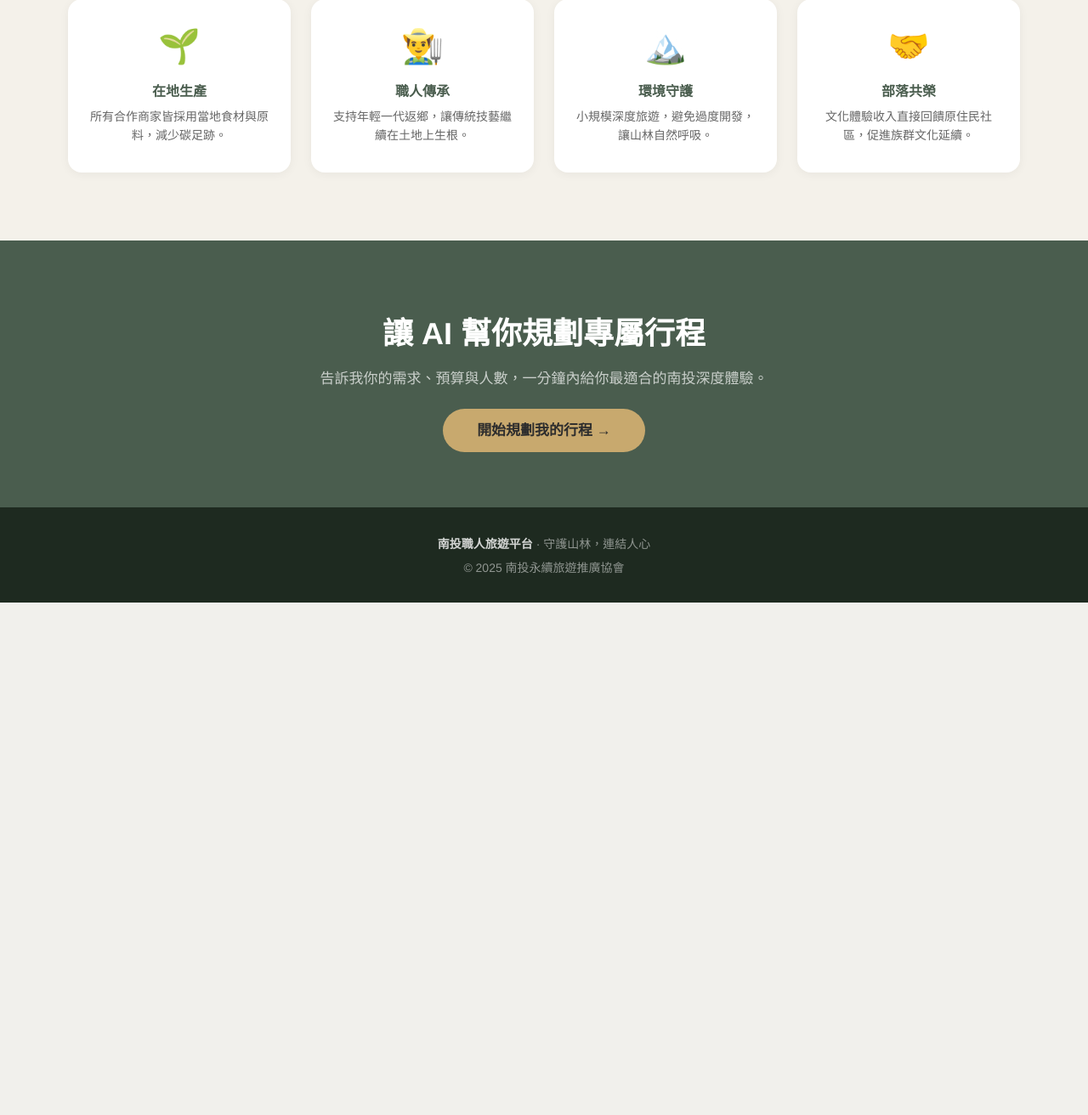
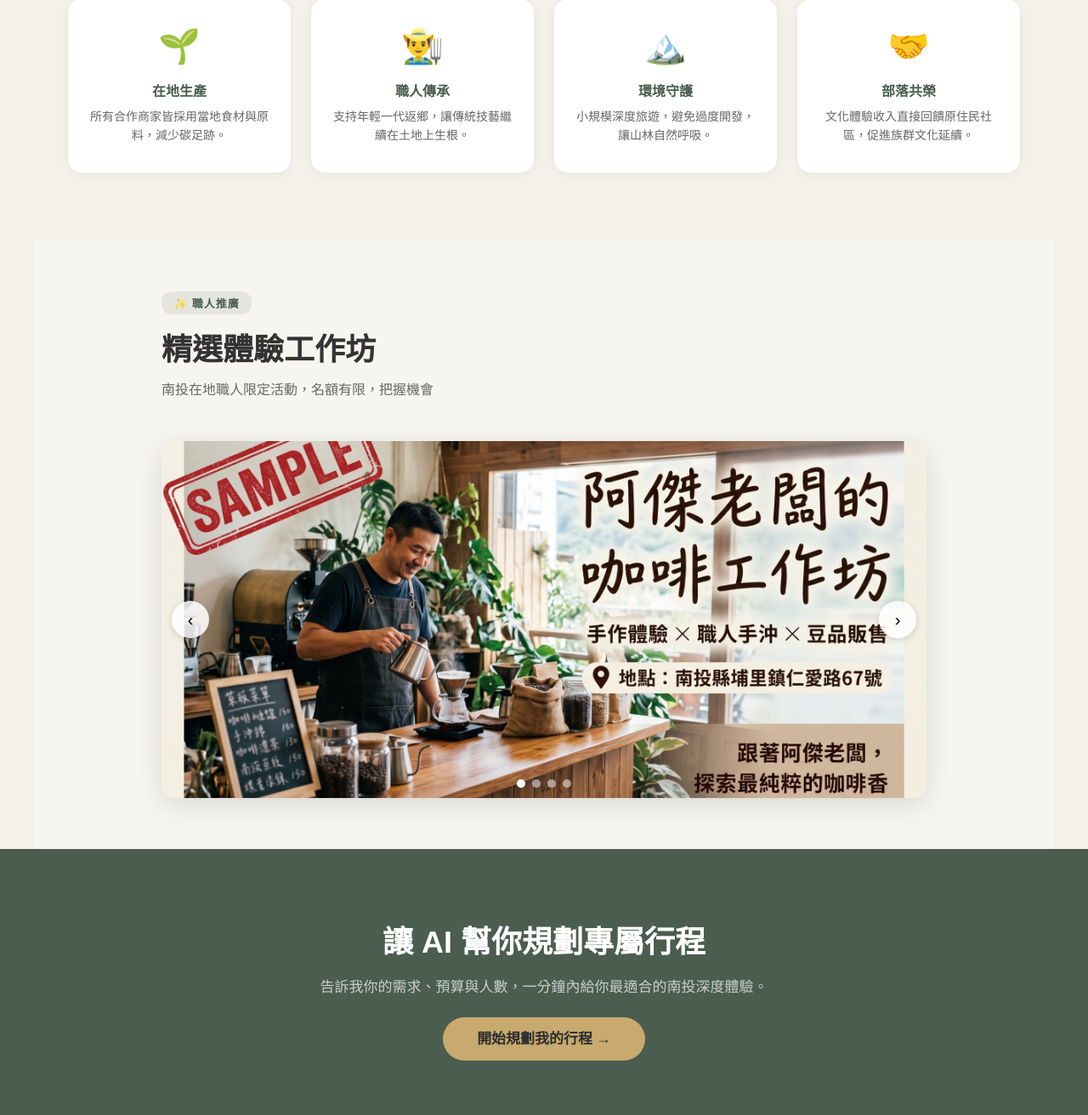
Before and after one commit to djieeeee0613/-test1, a Flask app: page / in a window 1280 px wide. Shown: the part 3522-4834 px from the top of the page at 85% size. Before the commit the page ends 4231 px from the top, so only its background shows below. Run offline with Flask 3, Linux system fonts and the light colour scheme; parts of the project's set-up code (start-up, migrations or seed data) failed here and were passed over.

Commit message:
feat: add ad carousel section with sample and placeholder slides Co-Authored-By: Claude Sonnet 4.6 <noreply@anthropic.com>

```diff
--- a/templates/index.html
+++ b/templates/index.html
@@ -1390,6 +1390,86 @@
 </section>
 
 <!-- ===== CTA ===== -->
+<!-- ===== 商家廣告輪播 ===== -->
+<section id="promotions" style="padding: 60px 20px; background: #f7f5f0;">
+    <div style="max-width: 900px; margin: 0 auto;">
+        <div class="section-tag">✨ 職人推廣</div>
+        <h2 class="section-title">精選體驗工作坊</h2>
+        <p class="section-sub">南投在地職人限定活動，名額有限，把握機會</p>
+
+        <div id="ad-carousel" style="position:relative; margin-top: 32px; overflow: hidden; border-radius: 16px; box-shadow: 0 8px 32px rgba(0,0,0,0.12);">
+            <!-- 輪播軌道 -->
+            <div id="ad-track" style="display:flex; transition: transform 0.5s ease;">
+                <!-- 第1張：真實廣告 -->
+                <div class="ad-slide" style="min-width:100%; cursor:pointer;" onclick="alert('公告頁面（施工中）')">
+                    <img src="{{ url_for('static', filename='images/ad-sample.jpg') }}" alt="阿傑老闆的咖啡工作坊" style="width:100%; display:block; max-height:420px; object-fit:cover;">
+                </div>
+                <!-- 第2張：待推廣 -->
+                <div class="ad-slide" style="min-width:100%;">
+                    <div style="height:320px; background: linear-gradient(135deg, #e8e4dc, #d5cfc4); display:flex; flex-direction:column; align-items:center; justify-content:center; gap:16px;">
+                        <div style="font-size: 48px;">🌿</div>
+                        <div style="font-size: 22px; font-weight: 700; color: #5a5a4a;">待推廣</div>
+                        <div style="font-size: 14px; color: #888; letter-spacing: 1px;">你的工作坊廣告刊登於此</div>
+                        <div style="font-size: 13px; color: #aaa;">傳送訊息給 LINE Bot 登錄活動</div>
+                    </div>
+                </div>
+                <!-- 第3張：待推廣 -->
+                <div class="ad-slide" style="min-width:100%;">
+                    <div style="height:320px; background: linear-gradient(135deg, #dce8e0, #c4d5c8); display:flex; flex-direction:column; align-items:center; justify-content:center; gap:16px;">
+                        <div style="font-size: 48px;">☕</div>
+                        <div style="font-size: 22px; font-weight: 700; color: #3a5a3a;">待推廣</div>
+                        <div style="font-size: 14px; color: #888; letter-spacing: 1px;">你的體驗活動廣告刊登於此</div>
+                        <div style="font-size: 13px; color: #aaa;">傳送訊息給 LINE Bot 登錄活動</div>
+                    </div>
+                </div>
+                <!-- 第4張：待推廣 -->
+                <div class="ad-slide" style="min-width:100%;">
+                    <div style="height:320px; background: linear-gradient(135deg, #e8dce0, #d5c4c8); display:flex; flex-direction:column; align-items:center; justify-content:center; gap:16px;">
+                        <div style="font-size: 48px;">🎨</div>
+                        <div style="font-size: 22px; font-weight: 700; color: #5a3a3a;">待推廣</div>
+                        <div style="font-size: 14px; color: #888; letter-spacing: 1px;">你的手作工藝廣告刊登於此</div>
+                        <div style="font-size: 13px; color: #aaa;">傳送訊息給 LINE Bot 登錄活動</div>
+                    </div>
+                </div>
+            </div>
+
+            <!-- 左右箭頭 -->
+            <button onclick="adPrev()" style="position:absolute; left:12px; top:50%; transform:translateY(-50%); background:rgba(255,255,255,0.85); border:none; border-radius:50%; width:44px; height:44px; font-size:20px; cursor:pointer; box-shadow:0 2px 8px rgba(0,0,0,0.15); z-index:2;">‹</button>
+            <button onclick="adNext()" style="position:absolute; right:12px; top:50%; transform:translateY(-50%); background:rgba(255,255,255,0.85); border:none; border-radius:50%; width:44px; height:44px; font-size:20px; cursor:pointer; box-shadow:0 2px 8px rgba(0,0,0,0.15); z-index:2;">›</button>
+
+            <!-- 點點指示器 -->
+            <div id="ad-dots" style="position:absolute; bottom:12px; left:50%; transform:translateX(-50%); display:flex; gap:8px; z-index:2;">
+                <span class="ad-dot active" onclick="adGo(0)"></span>
+                <span class="ad-dot" onclick="adGo(1)"></span>
+                <span class="ad-dot" onclick="adGo(2)"></span>
+                <span class="ad-dot" onclick="adGo(3)"></span>
+            </div>
+        </div>
+    </div>
+</section>
+
+<style>
+.ad-dot { width:10px; height:10px; border-radius:50%; background:rgba(255,255,255,0.5); cursor:pointer; transition:background 0.3s; display:inline-block; }
+.ad-dot.active { background:#fff; }
+</style>
+
+<script>
+(function(){
+    let cur = 0;
+    const total = 4;
+    let timer = setInterval(() => adNext(), 4000);
+
+    function go(n) {
+        cur = (n + total) % total;
+        document.getElementById('ad-track').style.transform = `translateX(-${cur * 100}%)`;
+        document.querySelectorAll('.ad-dot').forEach((d,i) => d.classList.toggle('active', i === cur));
+    }
+    window.adNext = () => { clearInterval(timer); go(cur+1); timer = setInterval(() => adNext(), 4000); };
+    window.adPrev = () => { clearInterval(timer); go(cur-1); timer = setInterval(() => adNext(), 4000); };
+    window.adGo   = (n) => { clearInterval(timer); go(n);    timer = setInterval(() => adNext(), 4000); };
+})();
+</script>
+
 <div class="cta-section">
     <h2>讓 AI 幫你規劃專屬行程</h2>
     <p>告訴我你的需求、預算與人數，一分鐘內給你最適合的南投深度體驗。</p>
```
Also changed, not shown: static/images/ad-sample.jpg (added).
